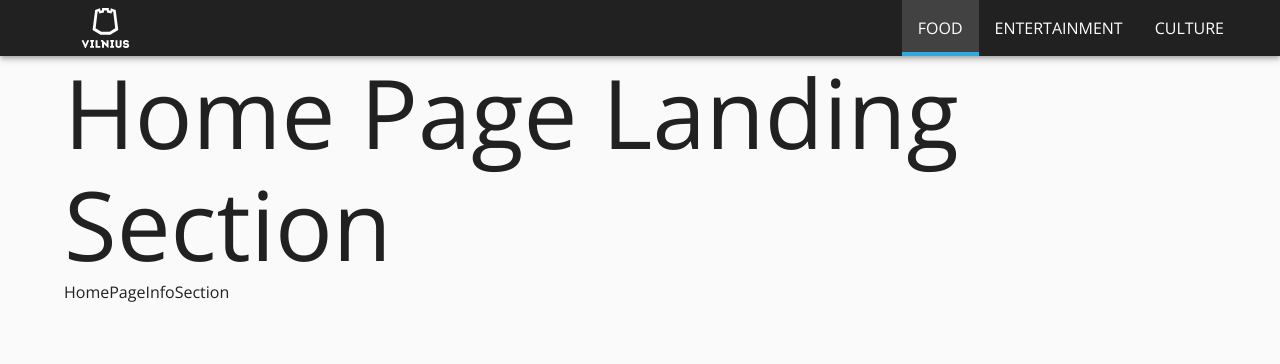
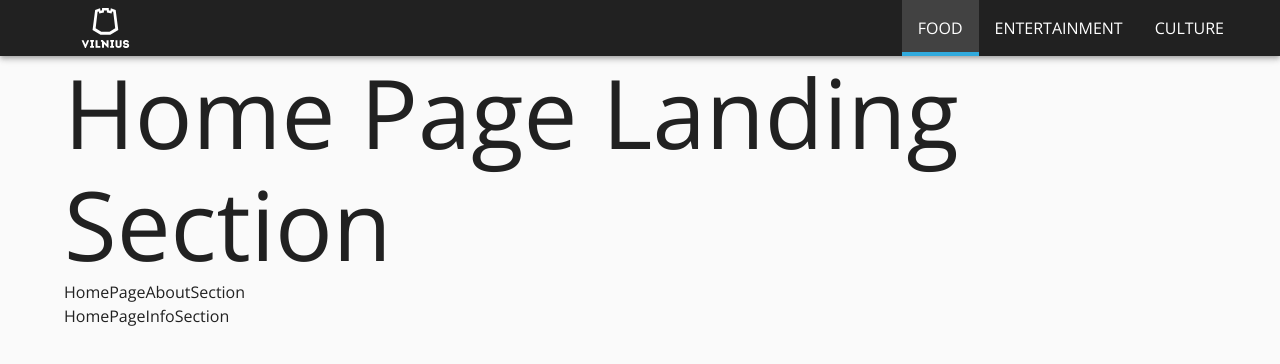
Before and after one commit to ZilvinasVidmantas/type-6-group-project, a React (Create React App) app: page / in a window 1280 px wide. Shown: the top 364 px of the page. Built offline with nearby package versions, Linux system fonts and the light colour scheme; a web font is replaced by a local one.

Commit message:
feat: created-about-section-folder-and-files

```diff
--- /dev/null
+++ b/src/pages/home-page/about-section/index.tsx
@@ -0,0 +1,7 @@
+import React from 'react';
+
+const HomePageAboutSection: React.FC = () => (
+  <div>HomePageAboutSection</div>
+);
+
+export default HomePageAboutSection;
--- a/src/pages/home-page/index.tsx
+++ b/src/pages/home-page/index.tsx
@@ -2,10 +2,12 @@ import React from 'react';
 import HomePageLandingSection from './landing-section';
 import HomePageInfoSection from './info-section';
 import CustomContainer from '../../components/container/custom-container';
+import HomePageAboutSection from './about-section';
 
 const HomePage: React.FC = () => (
   <CustomContainer>
     <HomePageLandingSection />
+    <HomePageAboutSection />
     <HomePageInfoSection />
   </CustomContainer>
 
```
